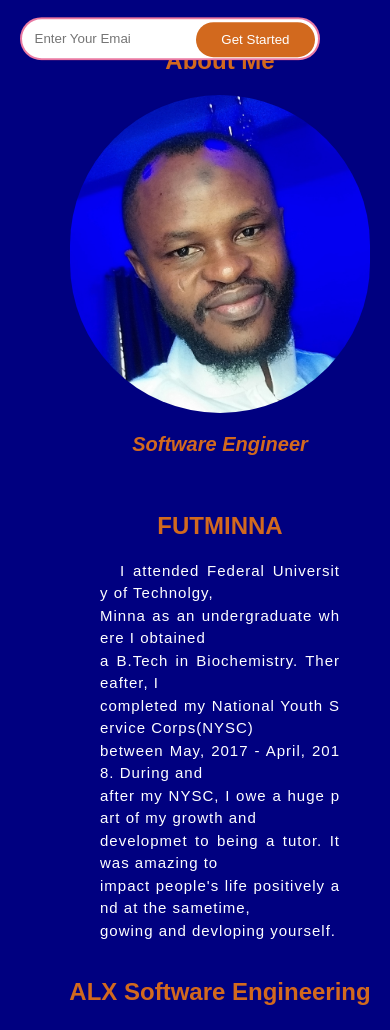
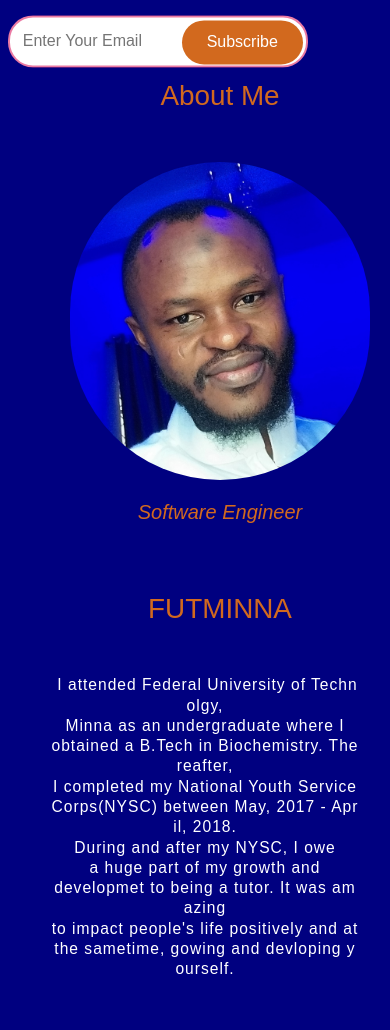
Before and after one commit to danladietu36/jaytechblog, a plain HTML site: page index.htm in a window 390 px wide. Shown: the part 397-1427 px from the top of the page. Drawn offline with nearby package versions, Linux system fonts and the light colour scheme.

Commit message:
updated_code

```diff
--- a/index.htm
+++ b/index.htm
@@ -5,8 +5,6 @@
         <meta http-equiv="X-UA-Compatible" content="IE=edge">
         <meta name="viewport" content="width=device-width, initial-scale=1.0"/>
         <title>Portfolio website</title>
-        <link rel="stylesheet" href="style2.css">
-        <link rel="stylesheet" href="style.css">
 
         <!-- Add icon library -->
         <link rel="stylesheet"
@@ -17,6 +15,11 @@
             integrity="sha512-iecdLmaskl7CVkqkXNQ/
             ZH/XLlvWZOJyj7Yy7tcenmpD1ypASozpmT/E0iPtmFIB46ZmdtAc9eNBvH0H/ZpiBw=="
             crossorigin="anonymous" referrerpolicy="no-referrer" />
+        <link href="https://cdn.jsdelivr.net/npm/bootstrap@5.3.0/dist/css/bootstrap.min.css" rel="stylesheet" integrity="sha384-9ndCyUaIbzAi2FUVXJi0CjmCapSmO7SnpJef0486qhLnuZ2cdeRhO02iuK6FUUVM" crossorigin="anonymous">
+
+        <!--custom css-->
+        <link rel="stylesheet" href="style2.css">
+        <link rel="stylesheet" href="style.css">
     </head>
     <body>
         <!--Header section-->
@@ -36,8 +39,8 @@
             <div class="newsletter">
                 <form action="GET|POST">
                     <input type="email" name="email" id="mail"
-                        placeholder="Enter Your Emai">
-                    <input type="submit" name="submit" value="Get Started">
+                        placeholder="Enter Your Email">
+                    <input type="submit" name="submit" value="Subscribe">
                 </form>
             </div>
 
@@ -51,24 +54,25 @@
                     <h1 id="about" class="space">About Me</h1>
                     <img src="./image/my_pics.jpg" alt="My Picture"
                         class="image">
-                    <h5> <i class="soft">Software Engineer</i></h5>
+                    <h5><i class="soft">Software Engineer</i></h5>
                     <br>
                     <br>
                     <h1 class="space" class="fut">FUTMINNA</h1>
-                    <p class="indent">
+                        <p class="indent">
                         I attended Federal University of Technolgy, <br> Minna
                         as an undergraduate where
-                        I obtained <br> a B.Tech in Biochemistry. Thereafter, I
-                        <br> completed my National
-                        Youth Service Corps(NYSC) <br> between May, 2017 -
-                        April, 2018. During and <br> after my NYSC,
-                        I owe a huge part of my growth and <br> developmet to
-                        being a tutor. It was amazing to <br> impact
-                        people's life positively and at the sametime, <br>
+                        I <br> obtained a B.Tech in Biochemistry. Thereafter, <br> I
+                         completed  my National
+                        Youth Service <br> Corps(NYSC) between May, 2017 -
+                        April, 2018. <br> During and after my NYSC,
+                        I owe <br> a huge part of my growth and <br> developmet to
+                        being a tutor. It was amazing <br> to impact
+                        people's life  positively and at <br> the sametime,
                         gowing and devloping yourself.
                     </p>
                     <br>
                     <br>
+
                     <h1 class="space" class="alx">ALX Software Engineering</h1>
                     <p class="indent">
                         Prior to my scholarship offer to study <br> Software
@@ -149,5 +153,6 @@
                 </div>
             </div>
         </footer>
+        <script src="https://cdn.jsdelivr.net/npm/bootstrap@5.3.0/dist/js/bootstrap.bundle.min.js" integrity="sha384-geWF76RCwLtnZ8qwWowPQNguL3RmwHVBC9FhGdlKrxdiJJigb/j/68SIy3Te4Bkz" crossorigin="anonymous"></script>
     </body>
 </html>
--- a/style.css
+++ b/style.css
@@ -1,3 +1,4 @@
+/* hide nav bar overflow */
 .topnav {
     overflow: hidden;
 }
@@ -18,11 +19,13 @@
     transition: 3s;
 }
 
+/* small screen responsive styles */
 @media screen  and (max-width: 600px) {
     body {
-        max-width: 400px;
+        width: 100%;
 
     }
+    /* nav bar style for small screen */
     .topnav a{
         font-size: 14px;
         text-align: right;
@@ -31,11 +34,12 @@
         margin-right: 0px;
         margin-right: 0px;
     }
+
     .indent {
-        font-size: 15px;
-        margin-left: 50px;
-        margin-right: 50px;
-        line-height: 150%;
+        font-size: 4vw;
+        margin-left: auto;
+        margin-right: 30px;
+        line-height: 130%;
         line-break: anywhere;
     }
     .title.space{
@@ -44,7 +48,7 @@
         margin-right: 100px;
     }
     .logo {
-        font-size: 12px;
+        font-size: 4vw;
         padding-right: 0px;
         padding-left: 5px;
         margin-left: 0px;
@@ -55,13 +59,11 @@
         font-size: 16px;
     }
     .pra p {
-        font-size: 15px;
-        text-indent: 20%;
+        font-size: 16px;
+        text-indent: 10%;
         line-break: anywhere;
         line-height: 150%;
-        text-align: left;
-        margin-left: 0px;
-        margin-right: 0px;
+        text-align: center;
         margin-bottom: 40px;
         margin-top: 0px;
         width: 130%;
@@ -69,12 +71,15 @@
     }
 }
 
+/* display and styles for big screen */
 @media  screen and (min-width: 768px) and (max-width: 1024px){
     .indent {
+        font-size: 2vw;
         padding-right: 100px;
-        margin-right: 300px;
-        margin-left: 200px;
-        width: 200%;
+        margin-right: 3px;
+        margin-left: 20px;
+        width: 100%;
+        text-align: justify;
     }
     .space {
         width: 100%;
@@ -92,11 +97,14 @@
     margin-bottom: 30px;
     margin-top: 15px;
 }
+/* footer anchor on hovering */
 .icons a{
     font-size: 40px;
     text-decoration: none;
     color: chocolate;
 }
+
+/* footer anchor on hovering */
 .icons:hover {
     transform: scale(1.2);
 }
--- a/style2.css
+++ b/style2.css
@@ -4,46 +4,54 @@
     font-family: Arial, Helvetica, sans-serif;
     box-sizing: border-box;
 }
-body{
+
+body {
     background-color: navy;
 }
-.logo{
+
+.logo {
     color: white;
     font-size: 30px;
     letter-spacing: 1px;
     padding-top: 8px;
     font-size: 25px;
 }
-span{
+/* style the word portfolio on the nav bar */
+span {
     color: chocolate;
 }
-.content{
-   position: absolute;
-   top: 40%;
-   left: 5%;
-   transform: translateY(-60%);
+.content {
+    position: absolute;
+    top: 40%;
+    left: 2%;
+    transform: translateY(-60%);
 }
-h2{
+
+h2 {
     color: white;
     margin: 20px auto 20px;
     font-size: 60px;
 }
-h5{
+
+h5 {
     color: white;
     margin-bottom: 20px;
     font-size: 20px;
 }
-h3{
+
+h3 {
     color: brown;
     font-size: 30px;
     letter-spacing: 1px;
 }
-.newsletter form{
+
+.newsletter form {
     width: 300px;
     max-width: 100%;
     position: relative;
 }
-.newsletter form input:first-child{
+
+.newsletter form input:first-child {
     display: inline-block;
     width: 100%;
     padding: 12px 50px 12px 13px;
@@ -51,7 +59,8 @@ h3{
     outline: none;
     border-radius: 25px;
 }
-.newsletter form input:last-child{
+
+.newsletter form input:last-child {
     position: absolute;
     display: inline-block;
     outline: none;
@@ -63,7 +72,8 @@ h3{
     top: 5px;
     right: 5px;
 }
-.image{
+
+.image {
     display: block;
     width: 300px;
     margin-left: auto;
@@ -72,50 +82,57 @@ h3{
     margin-bottom: 20px;
     border-radius: 200px;
 }
-.about-text{
+
+.about-text {
     margin: auto;
     text-align: center;
 }
-.about{
+
+.about {
     margin-top: 400px;
     margin-bottom: 100px;
     margin-left: 50px;
 }
-.indent{
-    text-indent: 20px;
-    text-align: justify;
+
+.indent {
+    text-indent: 5px;
+    text-align: center;
     letter-spacing: 1px;
-    margin-left: 50px;
     color: white;
-    line-break: strict;
-    margin-left: 450px;
+    margin-left: 10px;
+    margin-right: 10px;
     line-height: 25px;
+    position: relative;
 }
-.space{
-    margin-bottom: 20px;
+
+.space {
+    margin-bottom: 50px;
     color: chocolate;
 }
-.soft{
+
+.soft, #about{
     color: chocolate;
 }
-#about{
-    color: chocolate;
-}
-.project{
+
+.project {
     width: 100%;
 }
-.title h1{
+
+.title h1 {
     font-size: 75px;
     margin: 25px auto;
     text-align: center;
 }
-.box{
+
+.box {
     display: flex;
     justify-content: center;
     align-items: center;
-    min-height: 300px;
+    max-height: 300px;
+    text-indent: 10%;
 }
-.card{
+
+.card {
     height: 365px;
     width: 335px;
     padding: 25px 40px;
@@ -125,33 +142,36 @@ h3{
     overflow: hidden;
     text-align: center;
 }
-.card i{
+
+.card i {
     font-size: 50px;
     display: block;
     text-align: center;
     color: chocolate;
 }
-.github{
+
+.github {
     text-decoration: none;
     color: chocolate;
     margin-bottom: 20px;
 }
+
 .hover:hover {
     transform: scale(1.2);
     margin-bottom: 10px;
 }
-.pra p{
-    color: white;
+
+.pra p {
     font-size: 15px;
     line-height: 25px;
     margin-right: 0px;
     margin-left: 0px;
     text-align: justify;
     line-break: anywhere;
-    padding-top: 5px;
+    padding-top: 0px;
+}
 
-}
-.contact{
+.contact {
     width: 100%;
     height: 250px;
     display: flex;
@@ -159,20 +179,24 @@ h3{
     flex-direction: column;
     justify-content: center;
 }
-.contact p{
+
+.contact p {
     color: white;
     font-size: 30px;
     font-weight: bold;
     margin-bottom: 25px;
 }
-.resume{
+
+.resume {
     color: chocolate;
     text-decoration: none;
     font-size: large;
 }
-.resume:hover{
+
+.resume:hover {
     transform: scale(1.2);
 }
+
 .icons:hover {
     transform: scale(1.2);
 }
```
